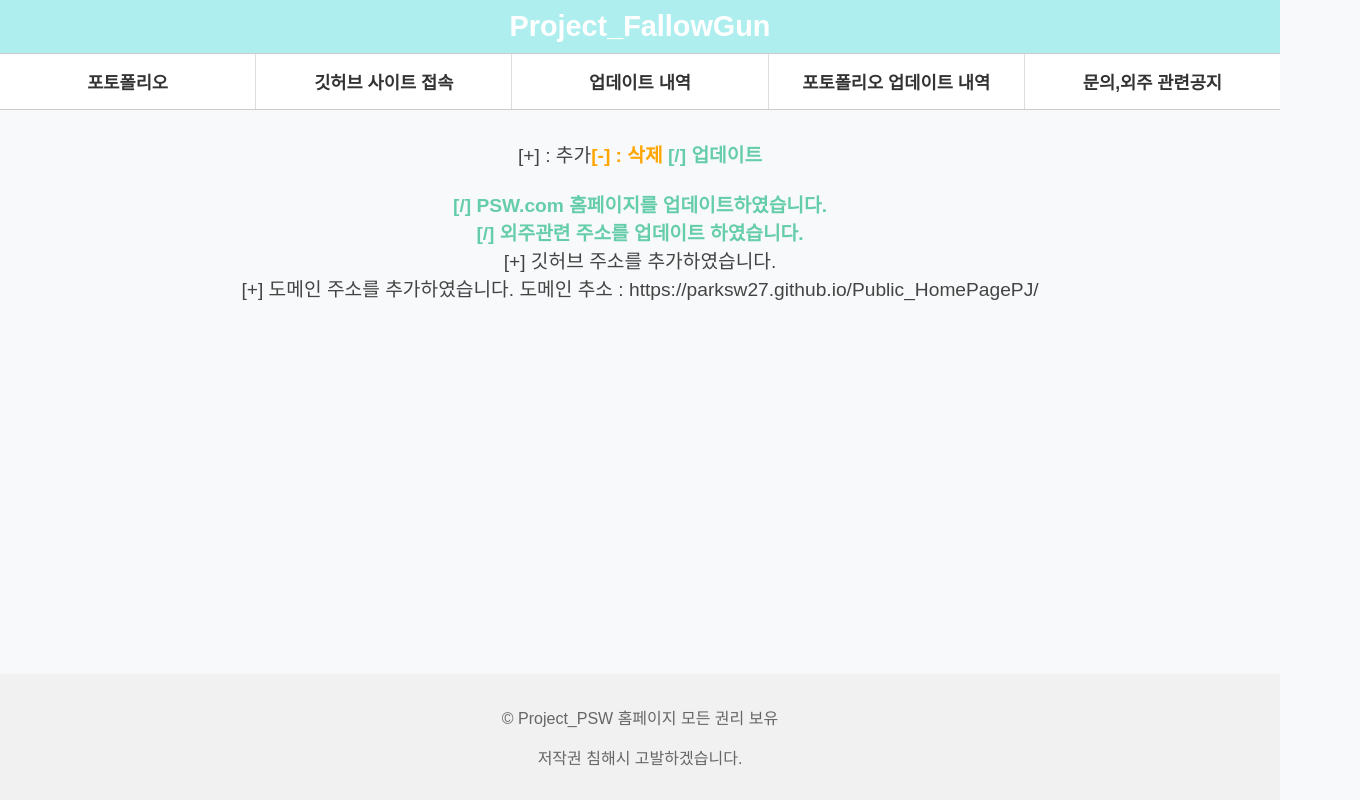
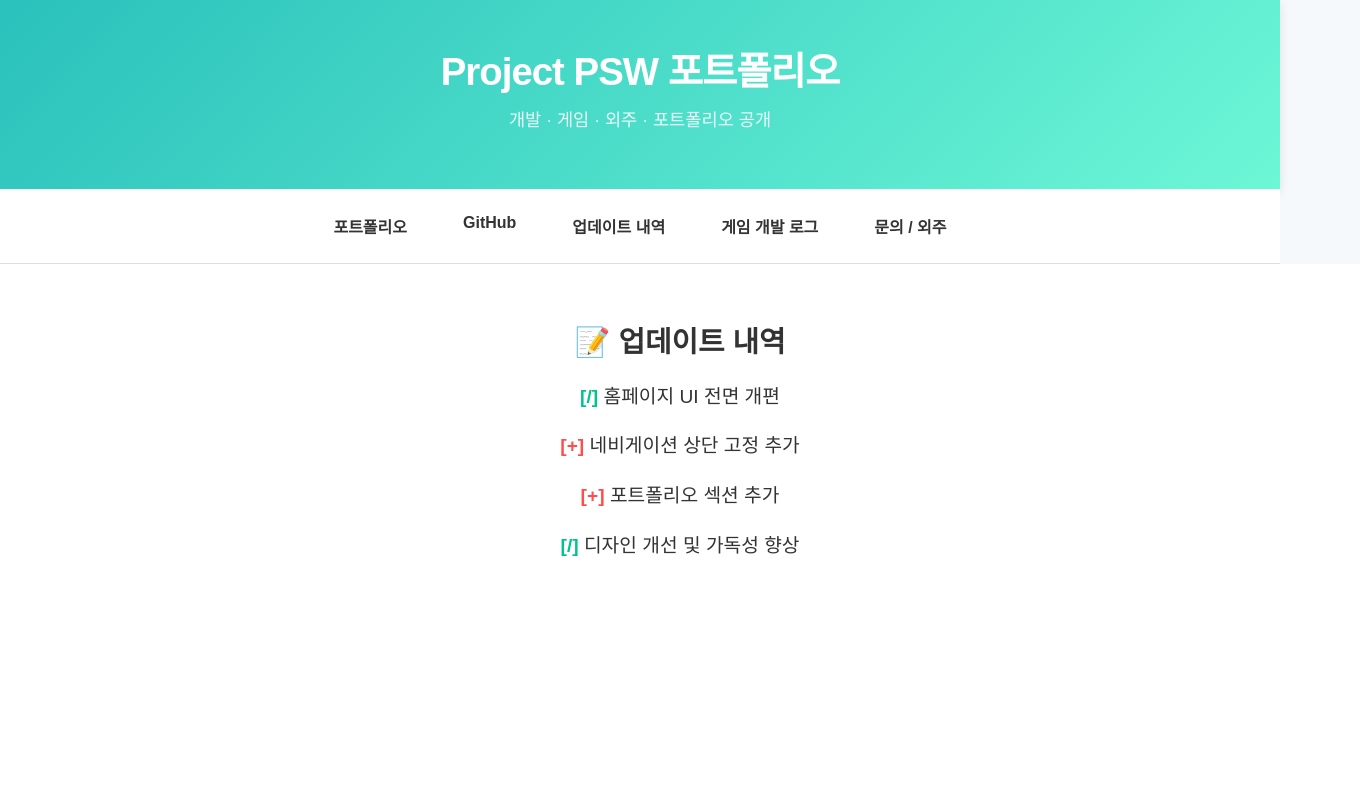
Before and after one commit to parksw27/Public_HomePagePJ, a plain HTML site: page index.html in a window 1280 px wide. Both pictures are taken after a click on the link "업데이트 내역". Shown: the top 800 px of the page, 1360 px wide, since content can reach past the window. Drawn offline with Linux system fonts and the light colour scheme.

Commit message:
1109 다시 업로드

```diff
--- a/index.html
+++ b/index.html
@@ -1,154 +1,173 @@
 <!DOCTYPE html>
 <html lang="ko">
 <head>
-    <meta charset="UTF-8">
-    <meta name="viewport" content="width=device-width, initial-scale=1.0">
-    <title>박상욱 포토폴리오 홈페이지 </title>
+    <meta charset="UTF-8" />
+    <meta name="viewport" content="width=device-width, initial-scale=1.0" />
+    <title>박상욱 포트폴리오 홈페이지</title>
+
+    <!-- ✅ 전체 스타일 정의 영역 시작 -->
     <style>
-        /* 기본 스타일 */
         body {
-            font-family: Arial, sans-serif;
+            font-family: 'Pretendard', Arial, sans-serif;
             margin: 0;
             padding: 0;
-            background-color: #f8f9fa;
+            background-color: #f6f9fc;
             color: #333;
-            display: flex;
-            flex-direction: column;
-            min-height: 100vh;
-        }
-
-        .container {
-            flex: 1;
-            width: 100%;
         }
 
         header {
-            background-color: paleturquoise;
+            background: linear-gradient(135deg, #2ac1bc, #6cf7d6);
+            padding: 40px 0;
+            text-align: center;
             color: white;
-            padding: 10px 0;
-            text-align: center;
-            width: 100%;
+            box-shadow: 0 4px 10px rgba(0,0,0,0.1);
+        }
+        header h1 {
+            margin: 0;
+            font-size: 2.4rem;
+            letter-spacing: -1px;
+        }
+        header p {
+            margin-top: 10px;
+            font-size: 1.1rem;
+            opacity: 0.9;
         }
 
-        header h1 {
-            margin: 0;
-            font-size: 1.8rem;
+        nav {
+            background: white;
+            display: flex;
+            justify-content: center;
+            gap: 20px;
+            padding: 15px 0;
+            border-bottom: 1px solid #ddd;
+            position: sticky;
+            top: 0;
+            z-index: 50;
+        }
+        nav a {
+            font-weight: bold;
+            text-decoration: none;
+            color: #333;
+            padding: 10px 18px;
+            border-radius: 8px;
+            transition: 0.25s;
+        }
+        nav a:hover {
+            background-color: #2ac1bc;
+            color: white;
         }
 
-        .links {
-            display: flex;
-            justify-content: space-between;
-            flex-wrap: nowrap;
+        #content-area {
+            text-align: center;
+            max-width: 100%;
             width: 100%;
-            background-color: #fff;
-            border-top: 1px solid #ccc;
-            border-bottom: 1px solid #ccc;
+            margin: 0;
+            padding: 40px;
+            background: white;
+            border-radius: 0;
+            box-shadow: none;
+            font-size: 1.2rem;
+            line-height: 1.9rem;
+            min-height: calc(100vh - 200px);
         }
 
-        .links a {
-            flex: 1;
-            text-align: center;
-            text-decoration: none;
-            color: #333;
-            padding: 15px 0;
-            font-size: 1.1rem;
-            font-weight: bold;
-            cursor: pointer;
-            transition: color 0.3s;
-            border-right: 1px solid #ddd;
-        }
-
-        .links a:last-child {
-            border-right: none;
-        }
-
-        .content {
-            text-align: center;
-            margin: 30px 0;
-            font-size: 1.2rem;
-            color: #444;
-        }
+        .tag-add { color: #ff4d4d; font-weight: bold; }
+        .tag-remove { color: #ff884d; font-weight: bold; }
+        .tag-update { color: #00c48c; font-weight: bold; }
 
         footer {
+            margin-top: 40px;
             text-align: center;
-            padding: 15px 0;
-            background-color: #f1f1f1;
+            padding: 20px 0;
+            font-size: 0.9rem;
+            background: #f1f1f1;
             color: #666;
-            margin-top: auto;
-        }
-        /*폰트 스타일 */
-        .add
-        {
-            color: red;
-            font-weight: bold;
-        }
-        .remove
-        {
-            color: orange;
-            font-weight: bold;
-        }
-        .update
-        {
-            color: mediumaquamarine;
-            font-weight: bold;
         }
     </style>
+    <!-- ✅ 스타일 정의 끝 -->
 </head>
+
 <body>
-    <div class="container">
-        <header>
-            <h1>Project_FallowGun</h1>
-        </header>
+    <!-- ✅ 상단 헤더 영역 -->
+    <header>
+        <h1>Project PSW 포트폴리오</h1>
+        <p>개발 · 게임 · 외주 · 포트폴리오 공개</p>
+    </header>
 
-        <section class="links">
-            <a href="#" id="game">포토폴리오</a>
-            <a href="#" id="github">깃허브 사이트 접속</a>
-            <a href="#" id="update">업데이트 내역</a>
-            <a href="#" id="gameUpdate">포토폴리오 업데이트 내역</a>
-            <a href="#" id="about">문의,외주 관련공지</a>
-        </section>
+    <!-- ✅ 네비게이션 메뉴 영역 -->
+    <nav>
+        <a href="#" id="portfolio">포트폴리오</a>
+        <a href="#" id="github">GitHub</a>
+        <a href="#" id="update">업데이트 내역</a>
+        <a href="#" id="gameUpdate">게임 개발 로그</a>
+        <a href="#" id="contact">문의 / 외주</a>
+    </nav>
 
-        <div class="content" id="content-area">
-            여기에 클릭한 메뉴의 내용이 표시됩니다.
-        </div>
-    </div>
+    <!-- ✅ 메뉴 클릭 시 내용이 표시되는 메인 콘텐츠 영역 -->
+    <div id="content-area">메뉴를 선택하면 내용이 표시됩니다.</div>
 
     <footer>
-        <p>&copy; Project_PSW 홈페이지 모든 권리 보유</p>
-        <p>저작권 침해시 고발하겠습니다.</p>
+        © 2025 PSW Portfolio — All Rights Reserved.
     </footer>
 
+    <!-- ✅ 메뉴 클릭 이벤트 및 동적 콘텐츠 처리 스크립트 -->
     <script>
-        document.getElementById('game').addEventListener('click', function(event) {
-            event.preventDefault();
-            document.getElementById('content-area').innerHTML = '포토폴리오에 대한 정보가 여기에 표시됩니다.';
-        });
+        const c = document.getElementById("content-area");
 
-        document.getElementById('github').addEventListener('click', function(event) {
-            event.preventDefault();
-            document.getElementById('content-area').innerHTML = '<a href = "https://github.com/parksw27">깃허브 사이트로 이동하려면 여기를 클릭하세요.</a> <br><br>'+
-            `*홈페이지에 추가된 게임은 게임코드를 보실 수 없습니다.*`;
-        });
+        document.getElementById("portfolio").onclick = (e) => {
+            e.preventDefault();
+            c.innerHTML = `
+                <h2>📁 포트폴리오</h2>
+                <p>현재 개발 중인 프로젝트 및 완료된 작업물들을 정리해두는 공간입니다.</p>
+                <ul>
+                    <li>Unity TPS 게임 개발</li>
+                    <li>AI · 드론 관련 실험 프로젝트</li>
+                    <li>웹 개발 및 자동화 프로그램</li>
+                </ul>
+            `;
+        };
 
-        document.getElementById('update').addEventListener('click', function(event) {
-            event.preventDefault();
-            document.getElementById('content-area').innerHTML = '[+] : 추가<span class = "remove">[-] : 삭제 </span>  <span class = "update">[/] 업데이트 </span><br><br>'+
-            `<span class = "update">[/] PSW.com 홈페이지를 업데이트하였습니다. </span><br>` +
-            `<span class = "update">[/] 외주관련 주소를 업데이트 하였습니다. </span><br>`+
-            `[+] 깃허브 주소를 추가하였습니다.<br>`+
-            `[+] 도메인 주소를 추가하였습니다. 도메인 추소 : https://parksw27.github.io/Public_HomePagePJ/<br>`;
-        });
+        document.getElementById("github").onclick = (e) => {
+            e.preventDefault();
+            c.innerHTML = `
+                <h2>🔗 GitHub</h2>
+                <a href="https://github.com/parksw27" target="_blank" style="font-size:1.2rem;">👉 GitHub 바로가기</a>
+                <p style="margin-top:20px; color:#777;">일부 게임 프로젝트는 비공개입니다.</p>
+            `;
+        };
 
-        document.getElementById('gameUpdate').addEventListener('click', function(event) {
-            event.preventDefault();
-            document.getElementById('content-area').innerHTML = '포토폴리오 업데이트에 대한 상세 내역입니다.[+] : 추가 , [-] : 삭제 , [/] 업데이트<br><br><br><br><br><br>' +
-            `포토폴리오 만드는 중....`;
-        });
+        document.getElementById("update").onclick = (e) => {
+            e.preventDefault();
+            c.innerHTML = `
+                <h2>📝 업데이트 내역</h2>
+                <p><span class="tag-update">[/]</span> 홈페이지 UI 전면 개편</p>
+                <p><span class="tag-add">[+]</span> 네비게이션 상단 고정 추가</p>
+                <p><span class="tag-add">[+]</span> 포트폴리오 섹션 추가</p>
+                <p><span class="tag-update">[/]</span> 디자인 개선 및 가독성 향상</p>
+            `;
+        };
 
-        document.getElementById('about').addEventListener('click', function(event) {
-            event.preventDefault();
-            document.getElementById('content-area').innerHTML = '문의 디스코드 : sang_w27로 친추 주세요';
-        });
+        document.getElementById("gameUpdate").onclick = (e) => {
+            e.preventDefault();
+            c.innerHTML = `
+                <h2>🎮 게임 개발 로그</h2>
+                <p>현재 신규 포트폴리오 게임 개발 중...</p>
+                <ul>
+                    <li><span class="tag-add">[+]</span> 캐릭터 이동/회전 시스템 구현</li>
+                    <li><span class="tag-update">[/]</span> TPS 카메라 추적 보정</li>
+                    <li><span class="tag-add">[+]</span> 기본 전투 시스템 설계</li>
+                </ul>
+            `;
+        };
+
+        document.getElementById("contact").onclick = (e) => {
+            e.preventDefault();
+            c.innerHTML = `
+                <h2>📮 문의 / 외주</h2>
+                <p>디스코드 : <b>sang_w27</b><br>친추 후 DM 주세요.</p>
+                <p>개발, 웹사이트 제작, 게임 외주 가능합니다.</p>
+            `;
+        };
     </script>
 </body>
 </html>
```
